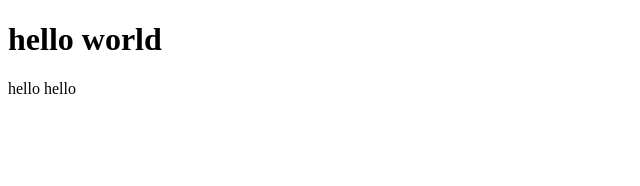
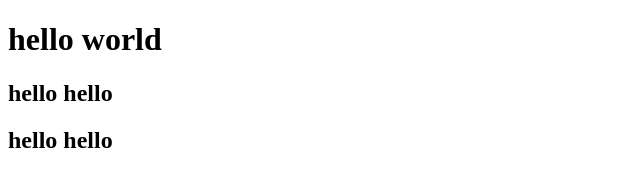
Before and after one commit to imansedky5/workshop, a plain HTML site: page index.html in a window 1280 px wide. Shown: the whole page, without its empty margins (0-640 px from the left). Drawn offline with Linux system fonts and the light colour scheme.

Commit message:
new commit

```diff
--- a/index.html
+++ b/index.html
@@ -7,6 +7,7 @@
 </head>
 <body>
     <h1>hello world</h1>
-    <h>hello hello</h>
+    <h2>hello hello</h2>
+    <h2>hello hello</h2>
 </body>
 </html>
```
